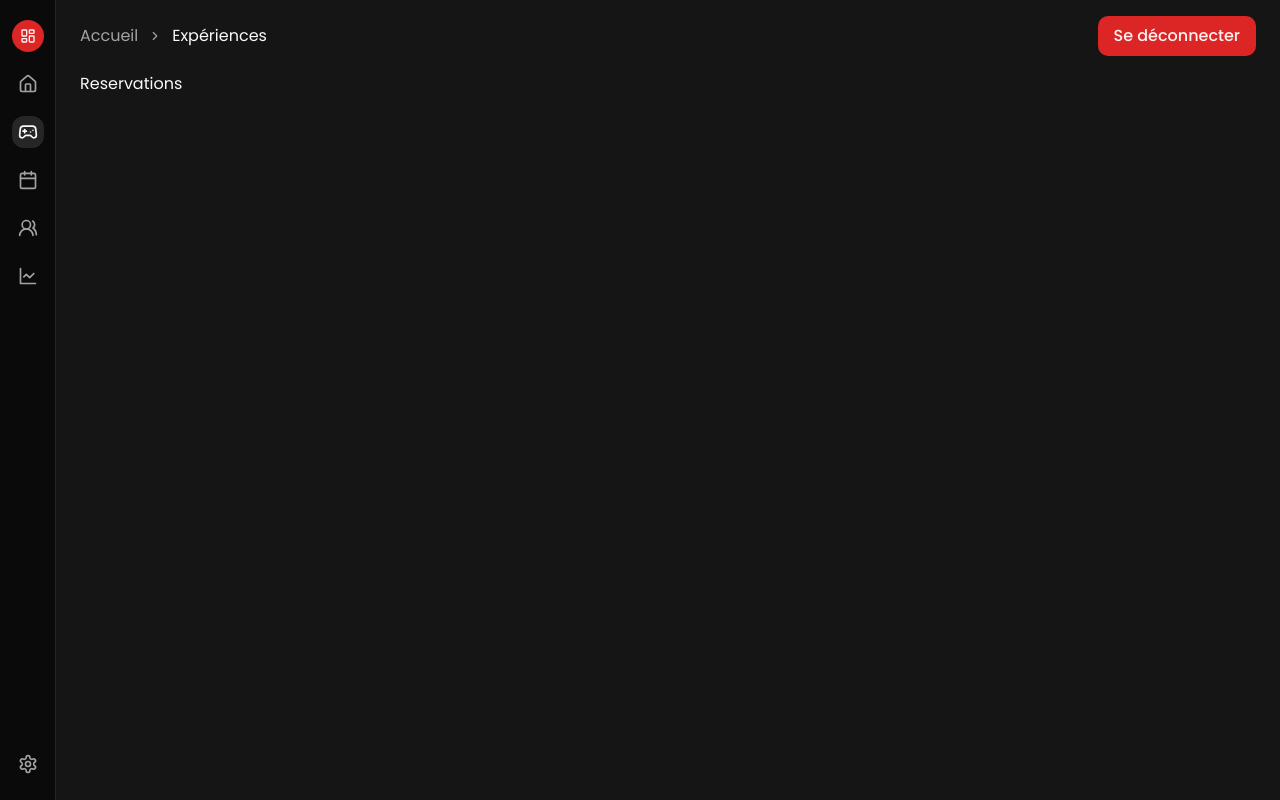
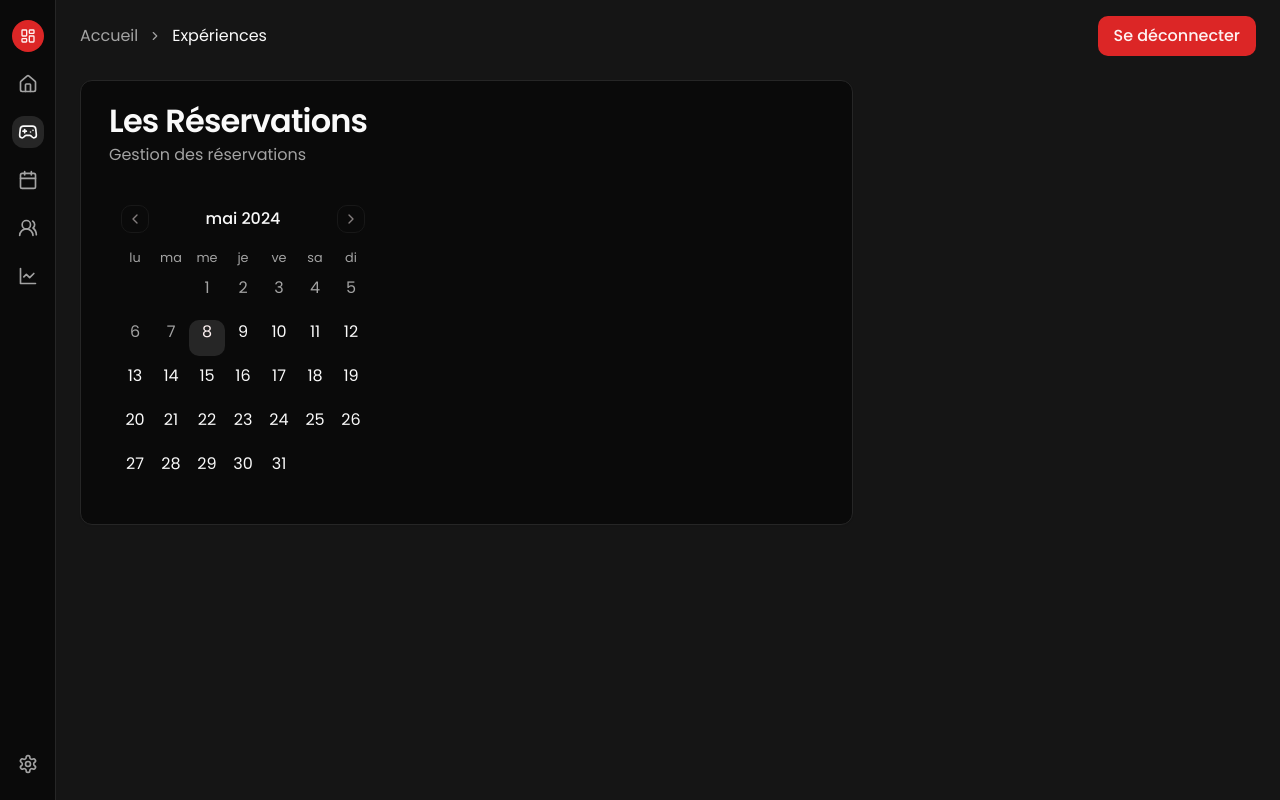
Before and after one commit to SebastienLaurentt/Escape-Game, a Next.js app: page /account/reservations in a window 1280 px wide. Built offline with nearby package versions, Linux system fonts and the light colour scheme; no server answers; sample sign-in values are in the browser's storage.

Commit message:
import reservationCalendar in reservations page

```diff
--- a/app/(auth)/account/reservations/page.tsx
+++ b/app/(auth)/account/reservations/page.tsx
@@ -1,3 +1,4 @@
+import ReservationsCalendar from "@/components/shared/Account/ReservationsCalendar";
 import { auth } from "@/src/auth/auth";
 import { redirect } from "next/navigation";
 
@@ -10,8 +11,8 @@ export default async function Reservations() {
   }
 
   return (
-    <div>
-      <p>Reservations</p>
+    <div className="grid auto-rows-max items-start gap-4 md:gap-8 lg:col-span-2">
+      <ReservationsCalendar />
     </div>
   );
 }
```
